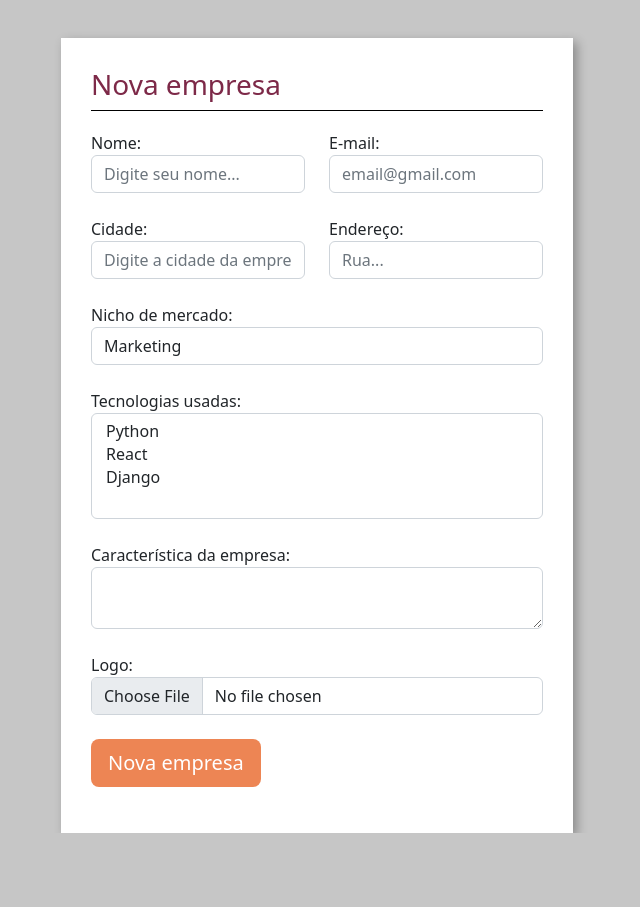
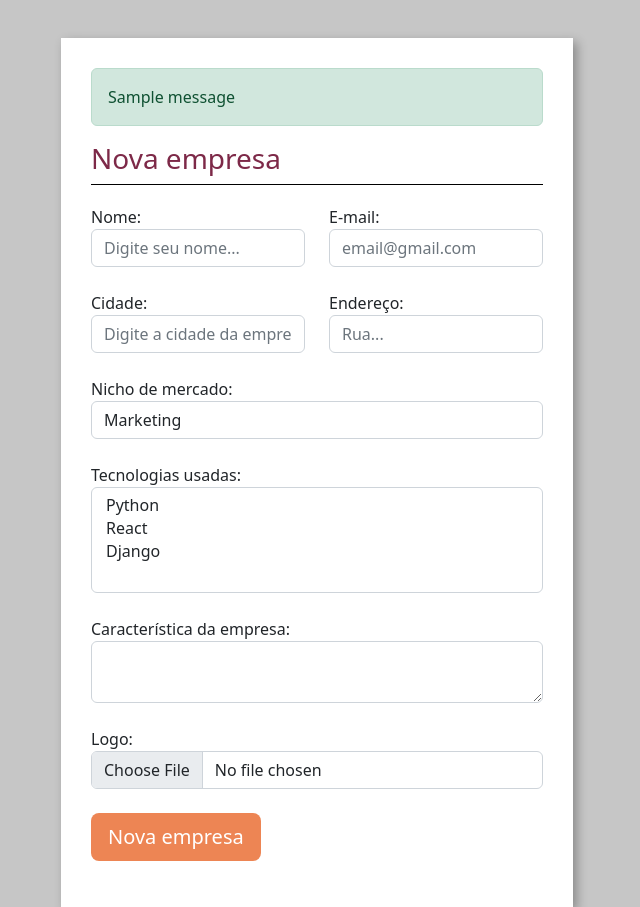
Before and after one commit to Esleynathan/SELETI.VE, a Django app: page /home/nova_empresa/ in a window 1280 px wide. Shown: the part 56-963 px from the top of the page, without its empty margins (323-963 px from the left). Before the commit the page ends 889 px from the top, so only its background shows below. Run offline with Django 4.2, Linux system fonts and the light colour scheme; data comes from the database, SQL or seed files in the repository; both versions use the stored data as it was after the commit; one stand-in notice (Sample message) is shown.

Commit message:
SELETI.VE | Concluindo 'Criar Nova Empresa'

```diff
--- a/empresa/templates/nova_empresa.html
+++ b/empresa/templates/nova_empresa.html
@@ -4,11 +4,19 @@
 
 {% block 'body' %}
 
+<div class="wrapper">
 
 
+<div class="box">
 
-    <div class="wrapper">
-        <div class="box">
+{% if messages %}
+    {% for message in messages %}
+        <section class="alert {{message.tags}}">
+            {{message}}
+        </section>
+    {% endfor %}
+{% endif %}
+
 <div class="header">
     <h3 class="titulo">Nova empresa</h3>
 </div>
--- a/empresa/views.py
+++ b/empresa/views.py
@@ -1,6 +1,10 @@
 from django.shortcuts import render
 from django.http import HttpResponse
-from .models import Tecnologias
+from .models import Tecnologias, Empresa
+from django.shortcuts import redirect
+from django.contrib.messages import constants
+from django.contrib import messages
+
 
 def nova_empresa(request):
     if request.method == "GET":
@@ -13,5 +17,30 @@ def nova_empresa(request):
         endereco = request.POST.get('endereco')
         nicho = request.POST.get('nicho')
         caracteriscas = request.POST.get('caracteristicas')
+        tecnologias = request.POST.getlist('tecnologias')
+        logo = request.FILES.get('logo')
 
-        return HttpResponse("Tô aqui")
+        if (len(nome.strip()) == 0 or len(email.strip()) == 0 or len(cidade.strip()) == 0 or len(endereco.strip()) == 0 or len(nicho.strip()) == 0 or len(caracteristicas.strip()) == 0 or (not logo)):
+            messages.add_message(request, constants.ERROR, 'Preencha todos os campos')
+            return redirect('/home/nova_empresa')
+
+        if logo.size > 100_000_000:
+            messages.add_message(request, constants.ERROR, 'A logo da empresa deve ter menos de 10MB')
+            return redirect('/home/nova_empresa')
+
+        if nicho not in [i[0] for i in Empresa.choices_nicho_mercado]:
+            messages.add_message(request, constants.ERROR, 'Nicho de mercado inválido')
+            return redirect('/home/nova_empresa')
+
+        empresa = Empresa(logo=logo,
+                        nome=nome,
+                        email=email,
+                        cidade=cidade,
+                        endereco=endereco,
+                        nicho_mercado=nicho,
+                        caracteristica_empresa=caracteristicas)
+        empresa.save()
+        empresa.tecnologias.add(*tecnologias)
+        empresa.save()
+        messages.add_message(request, constants.SUCCESS, 'Empresa cadastrada com sucesso')
+        return redirect('/home/empresas')
--- a/templates/base.html
+++ b/templates/base.html
@@ -14,7 +14,8 @@
     <nav class="navbar navbar-expand-lg navbar-dark bg-nav">
         <a class="navbar-brand" href="#">SELETI.VE</a>
         <button class="navbar-toggler" type="button" data-toggle="collapse" data-target="#navbarNav" aria-controls="navbarNav" aria-expanded="false" aria-label="Toggle navigation">
-            <span class="navbar-toggler-icon"></span>
+            <span class="navbar-toggler-icon">
+            </span>
         </button>
 
     </nav>
```
Also changed, not shown: seletive/settings.py (+10 -0 lines), db.sqlite3, 1 other file. Lines whose indentation alone changed are shown as unchanged.
